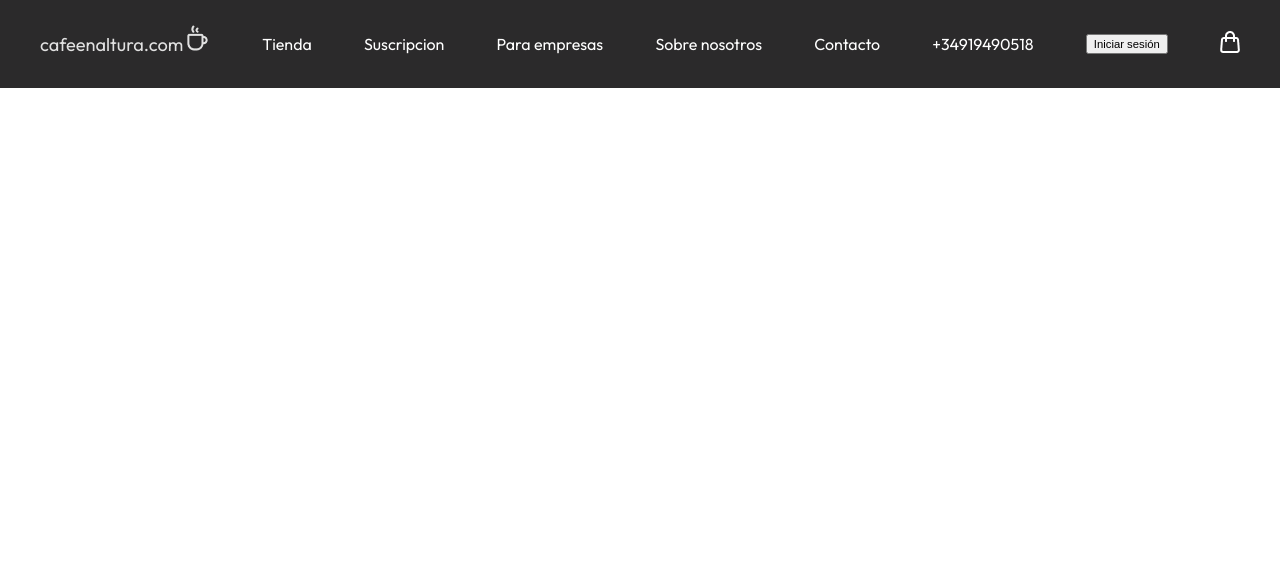
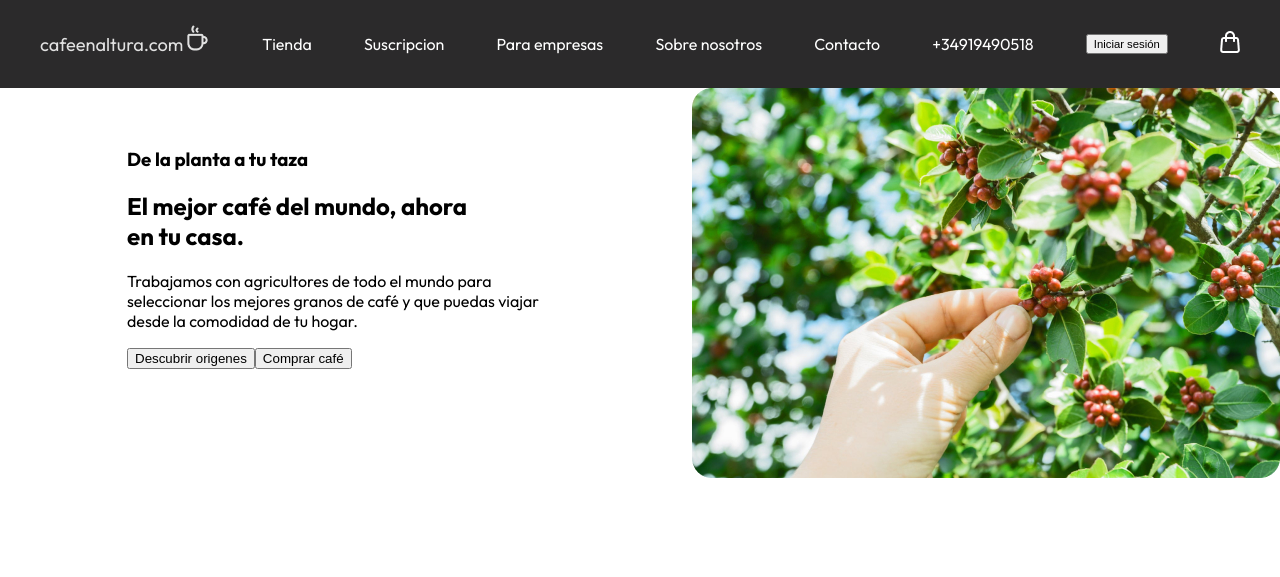
Before and after one commit to CarlosAparicioSantos/cafe-en-altura, a plain HTML site: page index.html in a window 1280 px wide. Drawn offline with Linux system fonts and the light colour scheme.

Commit message:
progreso2

```diff
--- a/index.html
+++ b/index.html
@@ -37,8 +37,20 @@
         <div class="tel">
             <p><img src="./assets/iconos/Icon.png" alt="">+34919490518</p>
         </div>
-        <button>Iniciar sesión</button>
+        <button class="inicio">Iniciar sesión</button>
         <p><img src="./assets/iconos/Group.png" alt=""></p>
     </header>
+    <section>
+       <div class="div1">
+            <h3>De la planta a tu taza</h3>
+            <h1>El mejor café del mundo, ahora<br> en tu casa.</h1>
+            <p>Trabajamos con agricultores de todo el mundo para seleccionar los mejores granos de café y que puedas viajar desde la comodidad de tu hogar.</p>
+            <button class="descubrir">Descubrir origenes</button><button class="comprarcafe">Comprar café</button>
+
+       </div>
+       <div class="div2">
+        <img src="/cafe-en-altura/assets/images/Hero image.jpg" alt="">
+       </div>
+    </section>
 </body>
 </html>
--- a/style/style.css
+++ b/style/style.css
@@ -1,6 +1,7 @@
 body {
     padding: 0;
     margin: 0;
+    font-family: "Outfit";
 }
 header {
     width: 1200px;
@@ -12,7 +13,7 @@ header {
     align-items: center;
     padding: 12px 40px;
     color: white;
-    font-family: "Outfit";
+    /* font-family: "Outfit"; */
 }
 
 div.header {
@@ -29,10 +30,31 @@ div.header {
     opacity: 86%;
 }
 
-button {
+button.inicio {
     width: 82px;
     height: 20px;
     top: 12px;
     left: 24px;
     font-size: 11.3px;
 }
+section {
+    width: 1280px;
+    height: 486px;
+    background-color: white;
+    display: flex;
+}
+
+.div1 {
+    text-align:left;
+    margin: 40px 127px;
+
+}
+.div2 {
+
+}
+button.descubrir {
+
+}
+button.comprarcafe {
+
+}
```
